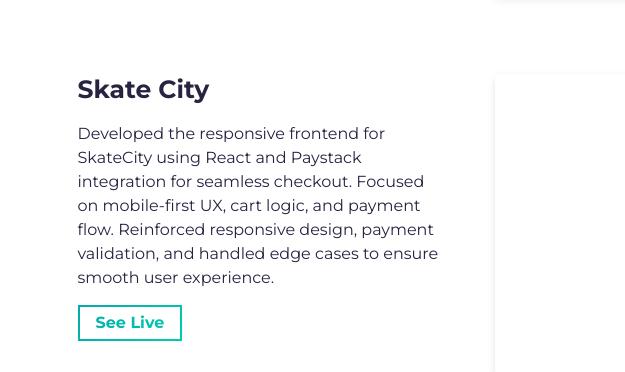
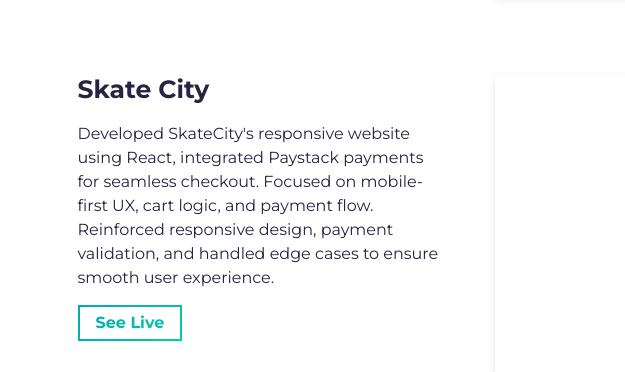
Before and after one commit to ChukwuebukaN/portfolio, a website built with Parcel: page src/index.html in a window 1280 px wide. Shown: the part 1940-2312 px from the top of the page, 0-625 px from the left. Built offline with nearby package versions, Linux system fonts and the light colour scheme; grey boxes are pictures that could not be loaded.

Commit message:
ChukwuebukaN Portfolio v1.05

```diff
--- a/src/index.html
+++ b/src/index.html
@@ -180,9 +180,9 @@
                 <h3 class="project-wrapper__text-title">Skate City</h3>
                 <div>
                   <p class="mb-4">
-                    Developed the responsive frontend for SkateCity using React
-                    and Paystack integration for seamless checkout. Focused on
-                    mobile-first UX, cart logic, and payment flow. Reinforced
+                    Developed SkateCity's responsive website using React,
+                    integrated Paystack payments for seamless checkout. Focused
+                    on mobile-first UX, cart logic, and payment flow. Reinforced
                     responsive design, payment validation, and handled edge
                     cases to ensure smooth user experience.
                   </p>
```
Also changed, not shown: 1 other file.
